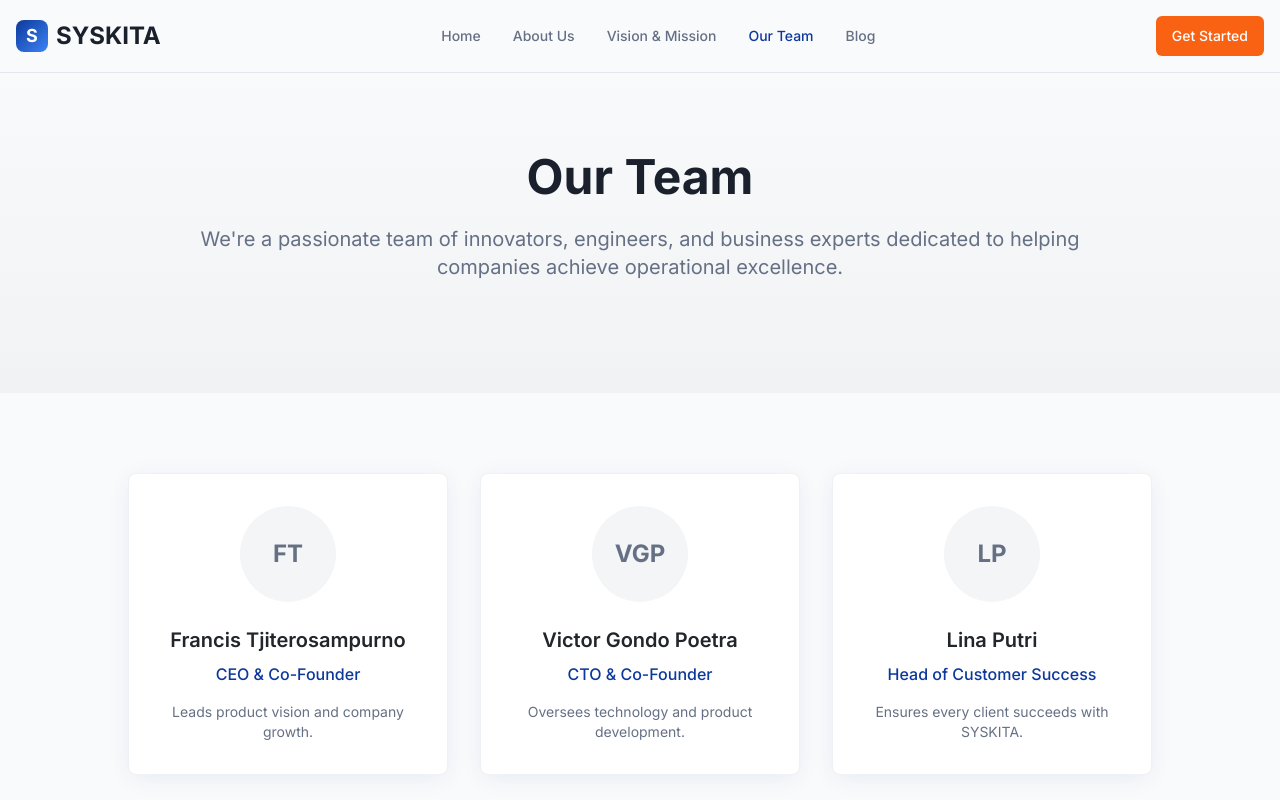
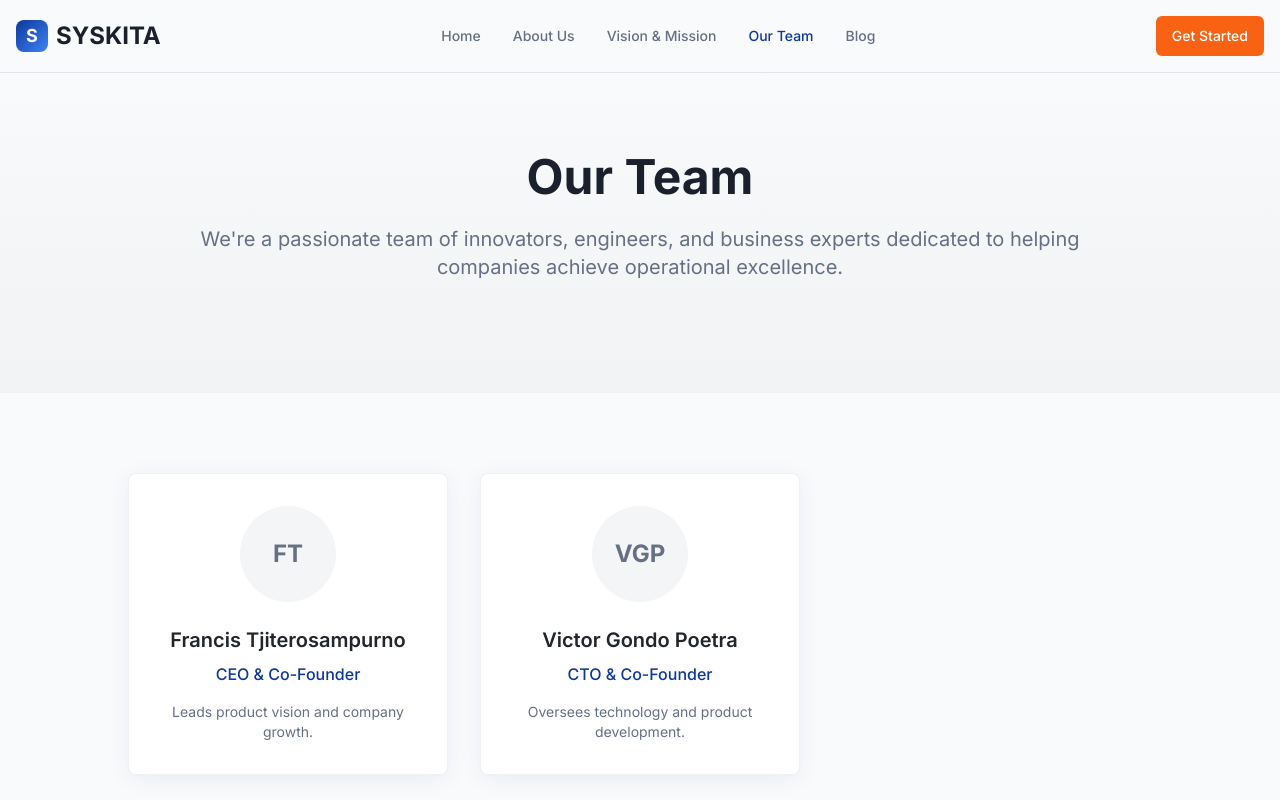
Before and after one commit to Victor-Gondo/syskita-shine-bright, a React (Vite) app: page /team in a window 1280 px wide. Shown: the top 800 px of the page. Built offline with nearby package versions, Linux system fonts and the light colour scheme.

Commit message:
Remove Lina Putri from Team
Remove Lina Putri from the Our Team page.

```diff
--- a/src/pages/Team.tsx
+++ b/src/pages/Team.tsx
@@ -12,11 +12,6 @@ const Team = () => {
       name: "Victor Gondo Poetra",
       role: "CTO & Co-Founder",
       bio: "Oversees technology and product development."
-    },
-    {
-      name: "Lina Putri",
-      role: "Head of Customer Success",
-      bio: "Ensures every client succeeds with SYSKITA."
     }
   ];
 
```
